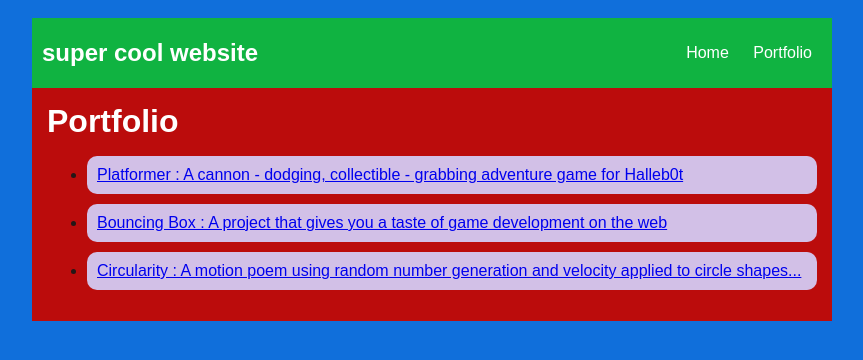
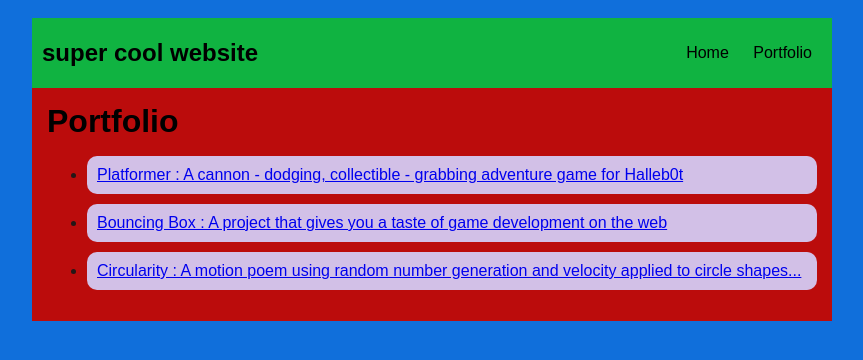
Before and after one commit to ThomasKovarik09132005/ThomasKovarik09132005.github.io, a plain HTML site: page portfolio.html in a window 1280 px wide. Shown: the whole page, without its empty margins (208-1071 px from the left). Drawn offline with Linux system fonts and the light colour scheme.

Commit message:
changed color of portfolio text to follow index closer.

```diff
--- a/portfolio.html
+++ b/portfolio.html
@@ -29,7 +29,7 @@
             h1 {
                 display: flex;
                 align-items: center;
-                color: rgb(255, 255, 255);
+                color: rgb(0, 0, 0);
                 flex: 1;
                 margin: 0;
             }
@@ -42,7 +42,7 @@
             }
             .nav-a {
                 text-decoration: none;
-                color: #fff;
+                color: rgb(0, 0, 0);
             }
 
             /* main container area beneath menu */
```
Also changed, not shown: index.html (+2 -2 lines).
